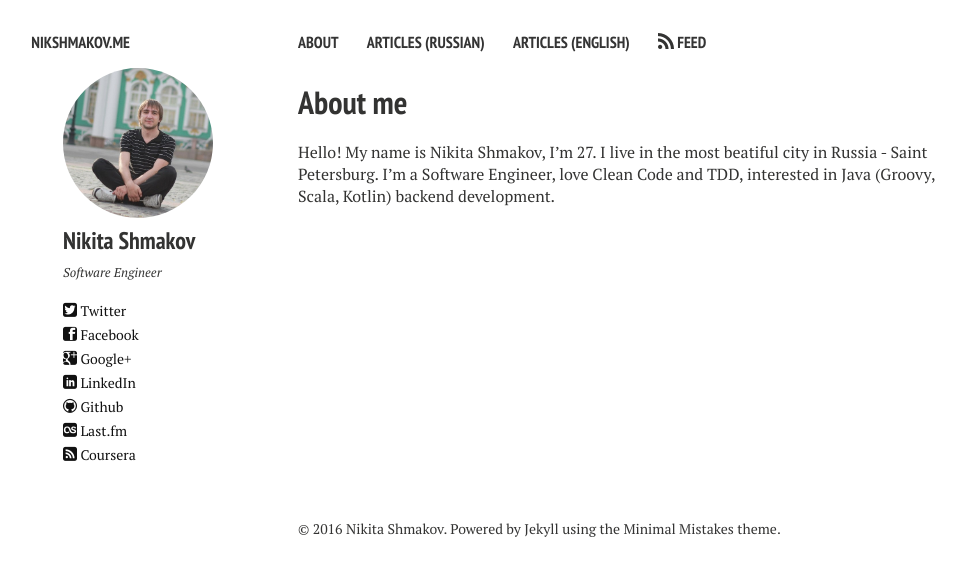
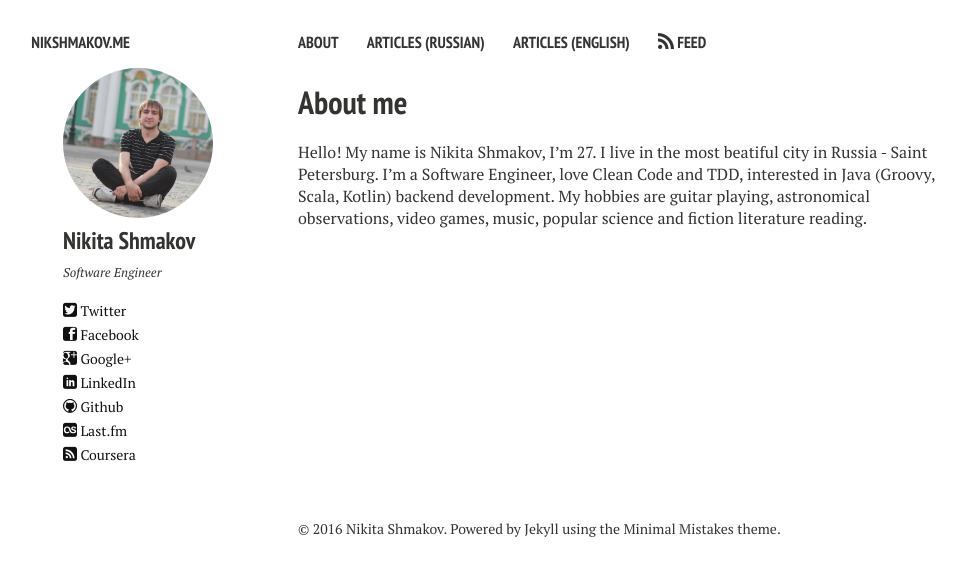
Before and after one commit to dreambrother/nikshmakov.me, a Jekyll site: the page built from about.md, in a window 1280 px wide. Shown: the top 576 px of the page, without its empty margins (22-988 px from the left). Built offline with Jekyll 4.4.1, drawn with Linux system fonts in a browser that asks for light colours; nearby versions of some CDN libraries.

Commit message:
Update about.md

```diff
--- a/about.md
+++ b/about.md
@@ -4,4 +4,4 @@
 title: About me
 tags: [about]
 ---
-Hello! My name is Nikita Shmakov, I'm 27. I live in the most beatiful city in Russia - Saint Petersburg. I'm a Software Engineer, love Clean Code and TDD, interested in Java (Groovy, Scala, Kotlin) backend development.
+Hello! My name is Nikita Shmakov, I'm 27. I live in the most beatiful city in Russia - Saint Petersburg. I'm a Software Engineer, love Clean Code and TDD, interested in Java (Groovy, Scala, Kotlin) backend development. My hobbies are guitar playing, astronomical observations, video games, music, popular science and fiction literature reading.
```
